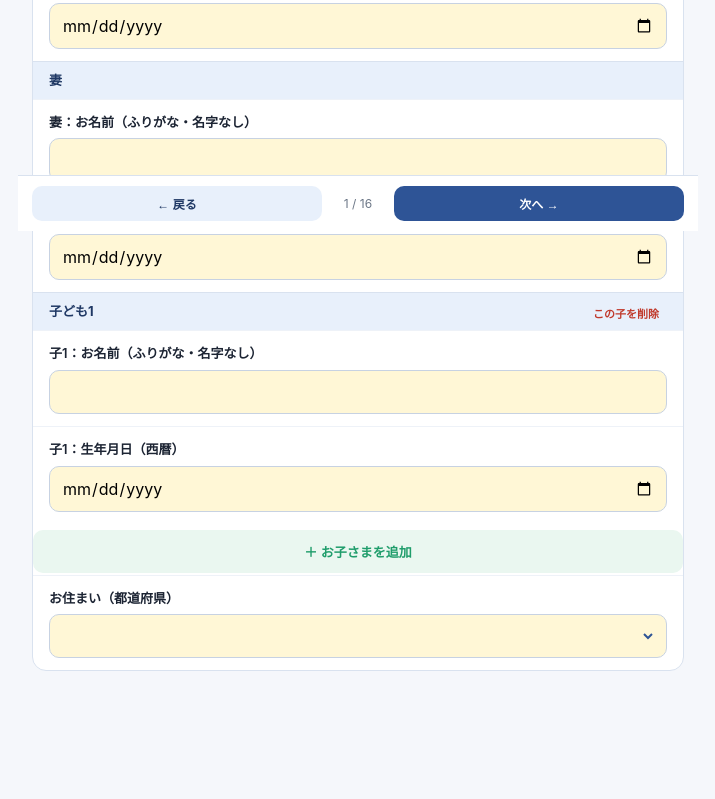
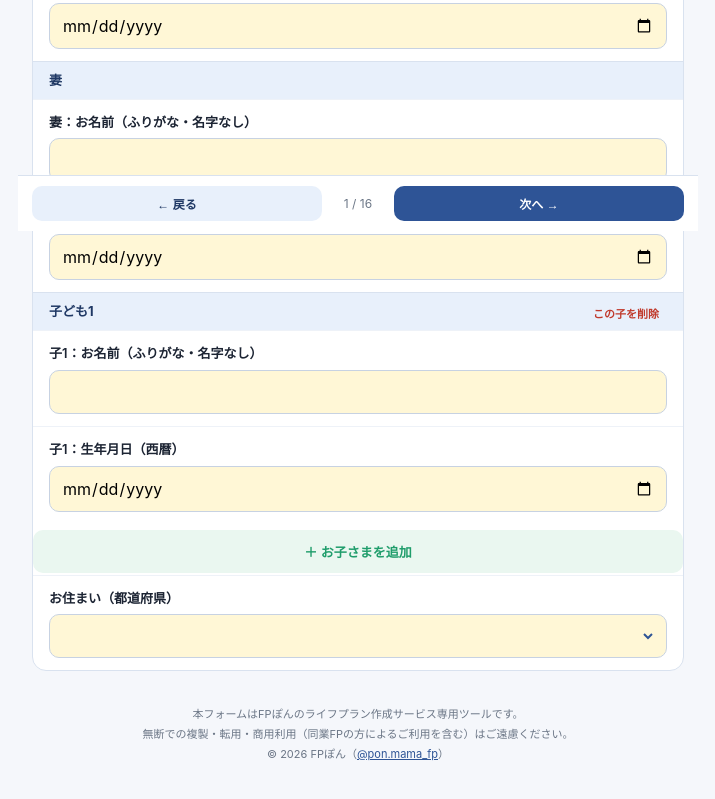
Before and after one commit to ponmamafp/lifeplan-form, a plain HTML site: page index.html in a window 1280 px wide. Shown: the part 569-1368 px from the top of the page, without its empty margins (282-997 px from the left). Drawn offline with nearby package versions, Linux system fonts and the light colour scheme.

Commit message:
フッター追加：FPぽん制作表記＋無断転用お断り

```diff
--- a/index.html
+++ b/index.html
@@ -90,6 +90,12 @@
 </div>
 <div class="save-note" id="savenote">自動保存：—</div>
 <div class="wrap" id="form"></div>
+
+<footer style="max-width:680px;margin:0 auto;padding:20px 16px 8px;font-size:11px;color:var(--muted);text-align:center;line-height:1.8">
+  本フォームはFPぽんのライフプラン作成サービス専用ツールです。<br>
+  無断での複製・転用・商用利用（同業FPの方によるご利用を含む）はご遠慮ください。<br>
+  © 2026 FPぽん（<a href="https://www.threads.net/@pon.mama_fp" target="_blank" rel="noopener" style="color:var(--blue)">@pon.mama_fp</a>）
+</footer>
 
 <div class="nav">
   <button class="btn ghost" onclick="prevTab()">← 戻る</button>
```
